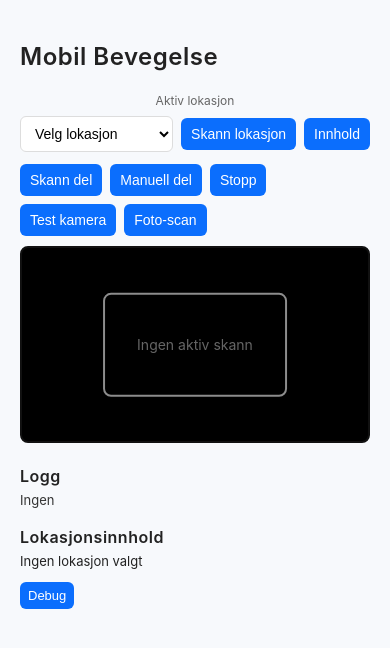
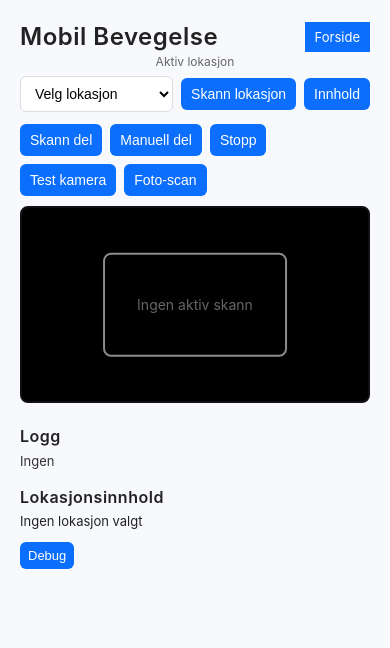
Before and after one commit to hedbergm/WareHouse, a website: page public/mobile.html in a window 390 px wide. Drawn offline with Linux system fonts and the light colour scheme; no server answers.

Commit message:
feat: add back button to mobile movement page

```diff
--- a/public/mobile.html
+++ b/public/mobile.html
@@ -17,7 +17,10 @@
 </head>
 <body>
   <div class="screen">
-  <h2>Mobil Bevegelse</h2>
+    <div style="display:flex;align-items:center;gap:10px;justify-content:space-between">
+      <h2 style="margin:0">Mobil Bevegelse</h2>
+      <a href="/mobile-home.html" class="btn" style="text-decoration:none;font-size:13px;padding:6px 10px;background:#0b6efd;color:#fff">Forside</a>
+    </div>
 
   <div id="main-screen">
       <div class="center">
```
